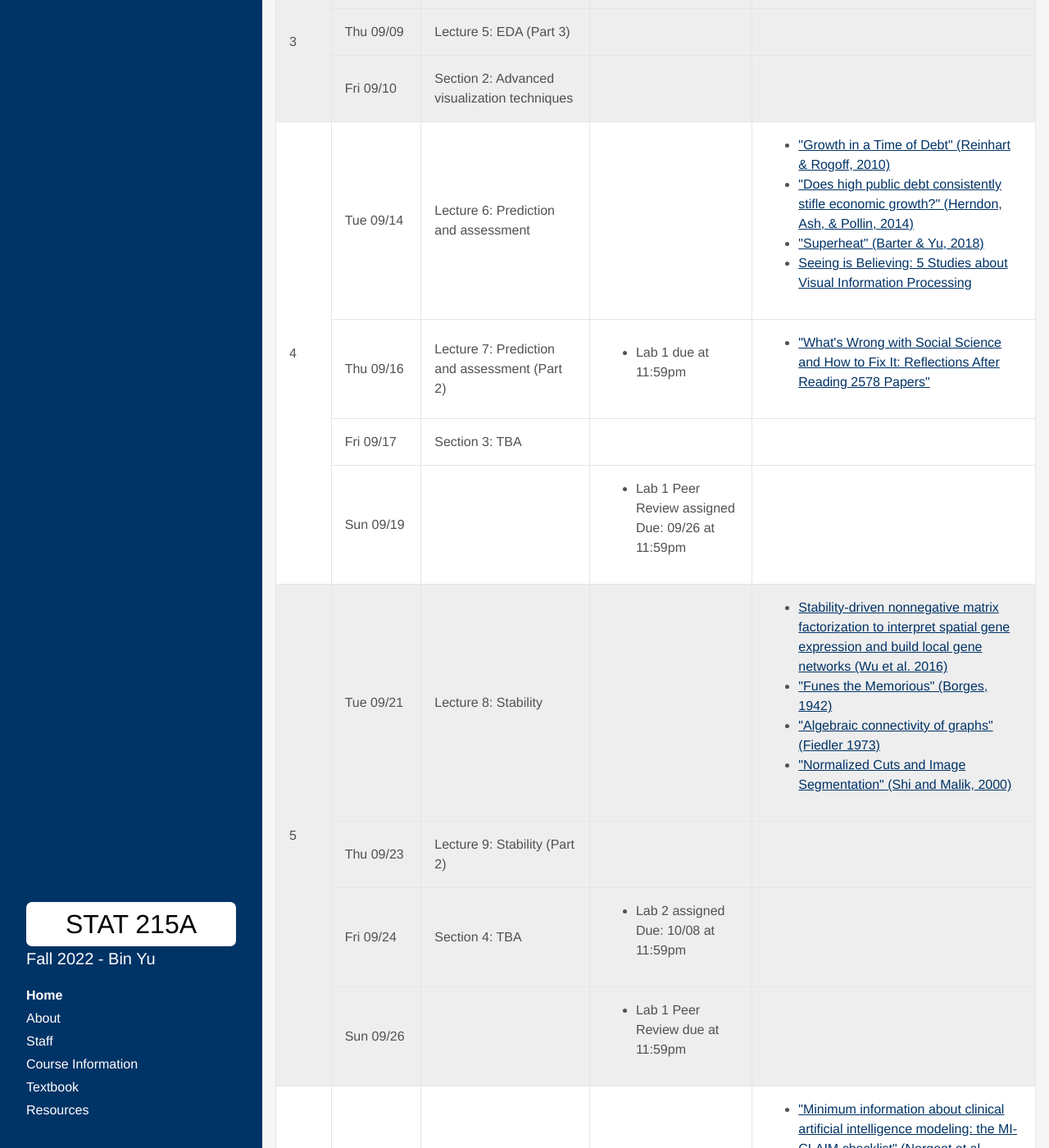
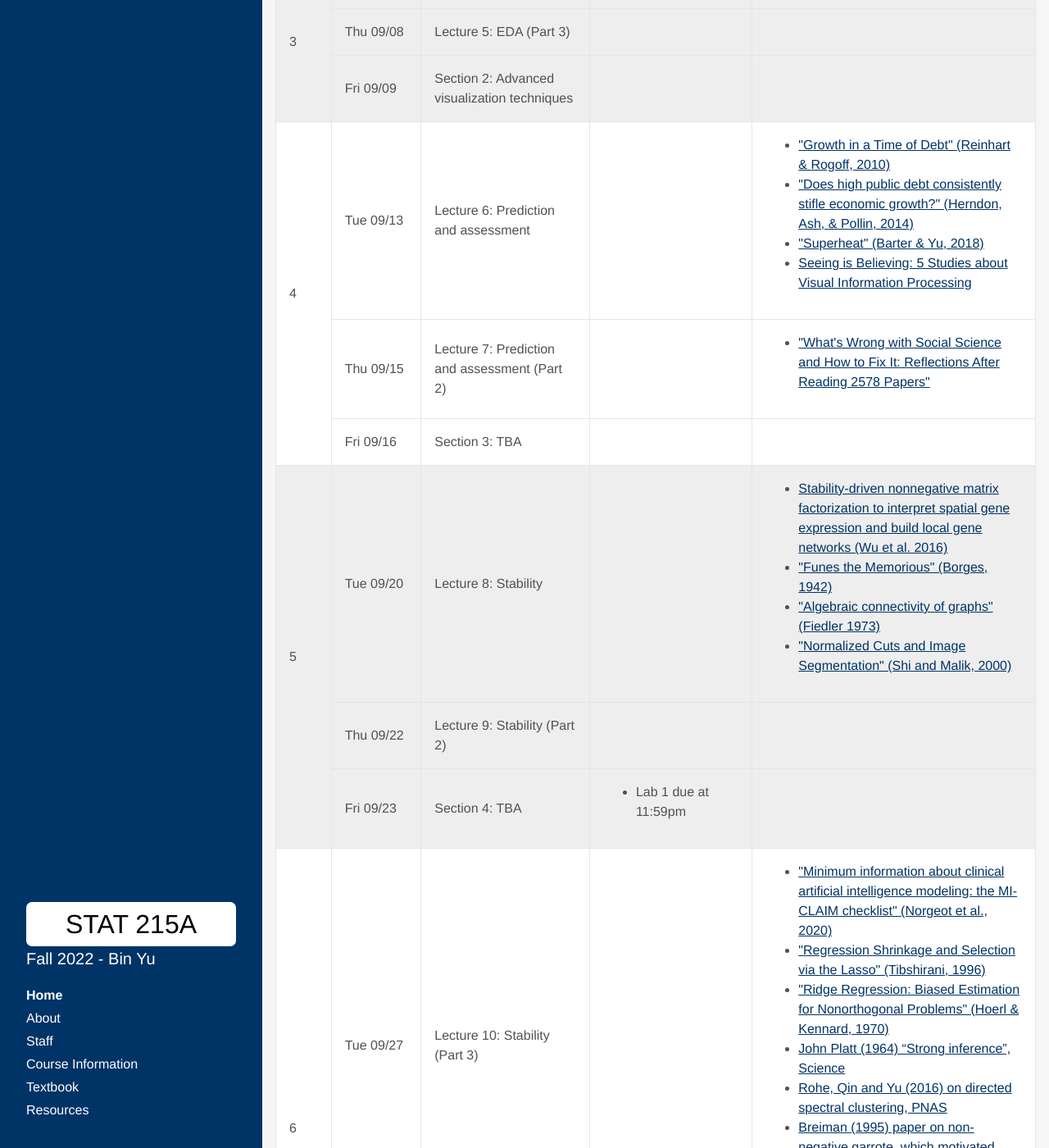
Before and after one commit to Yu-Group/stat-215a-fall-2022, a Jekyll site: the page built from index.html, in a window 1280 px wide and 1400 px high, scrolled down 929 px. Shown: the whole window at 82% size. Built offline with Jekyll 4.4.1, drawn with Linux system fonts in a browser that asks for light colours; some web fonts are replaced; the list of posts is cut into pages by our own code; some of the changed text lies outside the part shown.

Commit message:
* Update syllabus dates

```diff
--- a/_data/syllabus2.yml
+++ b/_data/syllabus2.yml
@@ -3,17 +3,17 @@ weeks:
   - weekNum: 1
     weekName: Introduction
     basic:
-    - date: Thu 08/26
+    - date: Thu 08/25
       content: "Lecture 1: Introductions"
-    - date: Fri 08/27
+    - date: Fri 08/26
       content: "Section 0: Git / GitHub + R / Tidyverse"
       assignments:
         - name: "Lab 0: GitHub setup + practice submission"
-          due: 09/04
+          due: 09/02
   - weekNum: 2
     weekName: Week 2
     basic:
-    - date: Tue 08/31
+    - date: Tue 08/30
       content: "Lecture 2: Problem Formulation"
       readings:
         - name: "\"The Future of Data Analysis\" (Tukey, 1962) [please skim]"
@@ -22,31 +22,31 @@ weeks:
           url: https://www.jstor.org/stable/2286841
         - name: "\"Veridical data science\" (Yu and Kumbier, 2020)"
           url: https://www.pnas.org/content/117/8/3920
-    - date: Thu 09/02
+    - date: Thu 09/01
       content: "Lecture 3: Exploratory Data Analysis (EDA)"
-    - date: Fri 09/03
+    - date: Fri 09/02
       content: "Section 1: Workflow + Rmd + Latex + R Tricks + Lab 1"
       assignments:
         - name: Lab 0 due
           url:
         - name: "Lab 1: PECARN data assigned"
-          due: 09/16 at 11:59pm
+          due: 09/23 at 11:59pm
 
   - weekNum: 3
     weekName: Week 3
     basic:
-    - date: Tue 09/07
+    - date: Tue 09/06
       content: "Lecture 4: EDA (Part 2)"
 
-    - date: Thu 09/09
+    - date: Thu 09/08
       content: "Lecture 5: EDA (Part 3)"
-    - date: Fri 09/10
+    - date: Fri 09/09
       content: "Section 2: Advanced visualization techniques"
 
   - weekNum: 4
     weekName: Week 4
     basic:
-    - date: Tue 09/14
+    - date: Tue 09/13
       content: "Lecture 6: Prediction and assessment"
       readings:
         - name: "\"Growth in a Time of Debt\" (Reinhart & Rogoff, 2010)"
@@ -58,24 +58,18 @@ weeks:
         - name: "Seeing is Believing: 5 Studies about Visual Information Processing"
           url: "https://piktochart.com/blog/5-psychology-studies-that-tell-us-how-people-perceive-visual-information/"
 
-    - date: Thu 09/16
+    - date: Thu 09/15
       content: "Lecture 7: Prediction and assessment (Part 2)"
       readings:
         - name: "\"What's Wrong with Social Science and How to Fix It: Reflections After Reading 2578 Papers\""
           url: "https://fantasticanachronism.com/2020/09/11/whats-wrong-with-social-science-and-how-to-fix-it/"
-      assignments:
-        - name: Lab 1 due at 11:59pm
-    - date: Fri 09/17
+    - date: Fri 09/16
       content: "Section 3: TBA"
-    - date: Sun 09/19
-      assignments:
-        - name: Lab 1 Peer Review assigned
-          due: 09/26 at 11:59pm
 
   - weekNum: 5
     weekName: Week 5
     basic:
-    - date: Tue 09/21
+    - date: Tue 09/20
       content: "Lecture 8: Stability"
       readings:
         - name: "Stability-driven nonnegative matrix factorization to interpret spatial gene expression and build local gene networks (Wu et al. 2016)"
@@ -86,21 +80,17 @@ weeks:
           url: "https://doi.org/10.21136/CMJ.1973.101168"
         - name: "\"Normalized Cuts and Image Segmentation\" (Shi and Malik, 2000)"
           url: "https://people.eecs.berkeley.edu/~malik/papers/SM-ncut.pdf"
-    - date: Thu 09/23
+    - date: Thu 09/22
       content: "Lecture 9: Stability (Part 2)"
-    - date: Fri 09/24
+    - date: Fri 09/23
       content: "Section 4: TBA"
       assignments:
-        - name: Lab 2 assigned
-          due: 10/08 at 11:59pm
-    - date: Sun 09/26
-      assignments:
-        - name: Lab 1 Peer Review due at 11:59pm
+        - name: Lab 1 due at 11:59pm
 
   - weekNum: 6
     weekName: Week 6
     basic:
-    - date: Tue 09/28
+    - date: Tue 09/27
       content: "Lecture 10: Stability (Part 3)"
       readings:
         - name: "\"Minimum information about clinical artificial intelligence modeling: the MI-CLAIM checklist\" (Norgeot et al., 2020)"
@@ -117,9 +107,9 @@ weeks:
           url: "https://www.jstor.org/stable/1269730?seq=1"
         - name: "Elastic net paper by Zuo and Hastie (2005)"
           url: "https://www.jstor.org/stable/3647580?seq=1"
-    - date: Thu 09/30
+    - date: Thu 09/29
       content: "Section 5: TBA"
-    - date: Fri 10/01
+    - date: Fri 09/30
       content: "Lecture 11: Stability (Part 4)"
       readings:
         - name: "Garrigues and El Ghaoui (2018) on on-line Lasso"
@@ -130,7 +120,7 @@ weeks:
   - weekNum: 7
     weekName: Week 7
     basic:
-    - date: Tue 10/05
+    - date: Tue 10/04
       content: "Lecture 12: Sources of randomness"
       readings:
         - name: "Notes on Ridge Regression by van Wieringen"
@@ -142,16 +132,16 @@ weeks:
         - name: "\"Remarks on nonparametric estimates of a density function\" Rosenblatt (1956)"
           url: "https://projecteuclid.org/download/pdf_1/euclid.aoms/1177728190"
 
-    - date: Thu 10/07
+    - date: Thu 10/06
       content: "Lecture 13: Sources of randomness (Part 2)"
       readings:
         - name: "Saltelli et al (2020) on five ways to ensure models serve society"
           url: "https://www.nature.com/articles/s41599-020-00557-0"
       assignments:
         - name: Lab 2 due at 11:59pm
-    - date: Fri 10/08
+    - date: Fri 10/07
       content: "Section 6: Introduce Lab 3"
-    - date: Sun 10/10
+    - date: Sun 10/09
       assignments:
         - name: Lab 2 Peer Review assigned
           due: 10/17 at 11:59pm
@@ -160,7 +150,7 @@ weeks:
   - weekNum: 8
     weekName: Week 8
     basic:
-    - date: Tue 10/12
+    - date: Tue 10/11
       content: "Section 7: TBA"
       assignments:
         - name: Lab 3 assigned
@@ -173,9 +163,9 @@ weeks:
         - name: "Lin (2013)"
           url: "https://projecteuclid.org/euclid.aoas/1365527200"
         - name: "Freedman book chapter 4: linear regression models"
-    - date: Thu 10/14
+    - date: Thu 10/13
       content: "Lecture 14: Sources of randomness (Part 3)"
-    - date: Fri 10/15
+    - date: Fri 10/14
       content: "Lecture 15: Bootstrap. Interpretation."
       readings:
         - name: "Freedman book chapter 5"
@@ -183,40 +173,40 @@ weeks:
           url: "https://www.tandfonline.com/doi/abs/10.1080/01621459.1989.10478858"
         - name: "Ali et al (2019) paper on facebook ad process"
           url: "https://arxiv.org/abs/1904.02095"
-    - date: Sun 10/17
+    - date: Sun 10/16
       assignments:
         - name: Lab 2 Peer Review due at 11:59pm
 
   - weekNum: 9
     weekName: Week 9
     basic:
-    - date: Tue 10/19
+    - date: Tue 10/18
       content: "Section 8: Midterm review"
 
-    - date: Thu 10/21
+    - date: Thu 10/20
       content: "Midterm Exam"
 
-    - date: Fri 10/22 (1-2:30pm)
+    - date: Fri 10/21 (1-2:30pm)
       content: "Lecture 17: Classification"
 
   - weekNum: 10
     weekName: Week 10
     basic:
-    - date: Tue 10/26
+    - date: Tue 10/25
       content: "Lecture 16: Bootstrap. Interpretation. (Part 2)"
       assignments:
         - name: Lab 3 due at 11:59pm
-    - date: Fri 10/29
+    - date: Fri 10/28
       content: "Section 9: Introduce Lab 4"
 
   - weekNum: 11
     weekName: Week 11
     basic:
-    - date: Mon 11/01
+    - date: Mon 10/31
       assignments:
         - name: "Lab 4: Group Project assigned"
           due: "11/19 at 11:59pm"
-    - date: Tue 11/02
+    - date: Tue 11/01
       content: "Lecture 18: Inference for logistic regression"
       readings:
         - name: "A Gentle Introduction to Risk-limiting Audits (Lindeman and Stark, 2012)"
@@ -224,26 +214,26 @@ weeks:
         - name: "Do-no-harm playbook by Ripley and Kleinfeld (2020)"
           url: "https://electionsos.com/resource/how-to-cover-electoral-conflict/"
         - name: "SPRT Derivation (on bCourses)"
-    - date: Thu 11/04
+    - date: Thu 11/03
       content: "Lecture 19: Logistic regression, Exponential family"
       readings:
         - name: "Dobson Ch. 3-4"
-    - date: Fri 11/05
+    - date: Fri 11/04
       content: "Section 9: TBA"
 
   - weekNum: 12
     weekName: Week 12
     basic:
-    - date: Tue 11/09
+    - date: Tue 11/08
       content: "Lecture 20: Logistic regression, Exponential family (Part 2)"
-    - date: Thu 11/11
+    - date: Thu 11/10
       content: "Lecture 21: GLMs, Iteratively Reweighted Least Squares"
       readings:
         - name: "D. F. Freedman and D. Lane (1983) \"A Nonstochastic Interpretation of Reported Significance Levels\""
           url: "https://www.jstor.org/stable/1391660"
         - name: "D. F. Freedman (1995) Some issues in the foundation of statistics"
           url: "https://link.springer.com/article/10.1007/BF00208723"
-    - date: Fri 11/12
+    - date: Fri 11/11
       content: "Section 10: TBA"
       assignments:
         - name: Final Project assigned
@@ -253,42 +243,42 @@ weeks:
   - weekNum: 13
     weekName: Week 13
     basic:
-    - date: Tue 11/16
+    - date: Tue 11/15
       content: "Lecture 22: GLMs, Iteratively Reweighted Least Squares (Part 2)"
-    - date: Thu 11/18
+    - date: Thu 11/17
       readings:
         - name: "Reread: \"Veridical data science\" (Yu and Kumbier, 2020)"
           url: "https://www.pnas.org/content/117/8/3920"
         - name: "Dwivedi et al. (2020) Stable discovery of interpretable subgroups via calibration in causal studies"
           url: "https://arxiv.org/pdf/2008.10109.pdf"
       content: "Lecture 23: Statistical Inference. PCS inference."
-    - date: Fri 11/19
+    - date: Fri 11/18
       content: "Section 11: Intro to COVID-19 data (guest speaker Tiffany Tang)"
 
 
   - weekNum: 14
     weekName: Week 14
     basic:
-    - date: Tue 11/23
+    - date: Tue 11/22
       content: "Lecture 24: Statistical Inference. PCS inference. (Part 2)"
-    - date: Thu 11/25
+    - date: Thu 11/24
       content: "Thanksgiving Break"
-    - date: Fri 11/26
+    - date: Fri 11/25
       content: "Thanksgiving Break"
 
   - weekNum: 15
     weekName: Week 15
     basic:
-    - date: Tue 11/30
+    - date: Tue 11/29
       content: "Lecture 25: Advanced topics"
-    - date: Thu 12/02
+    - date: Thu 12/01
       content: "Lecture 26: Advanced topics (Part 2)"
-    - date: Fri 12/03
+    - date: Fri 12/02
       content: "Extra OH"
 
   - weekNum: RRR
     weekName: RRR Week
     basic:
-    - date: Fri 12/10
+    - date: Fri 12/09
       assignments:
         - name: Final Project due at 11:59pm
```
